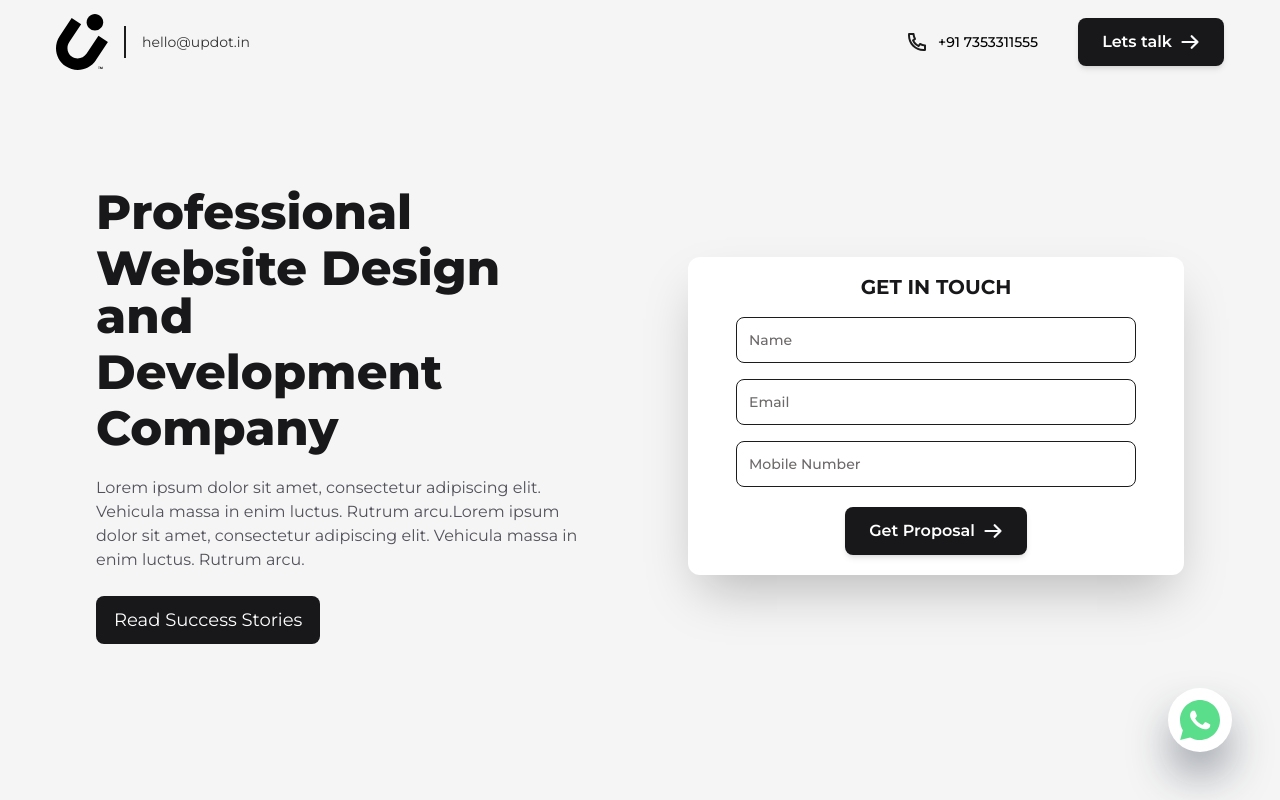
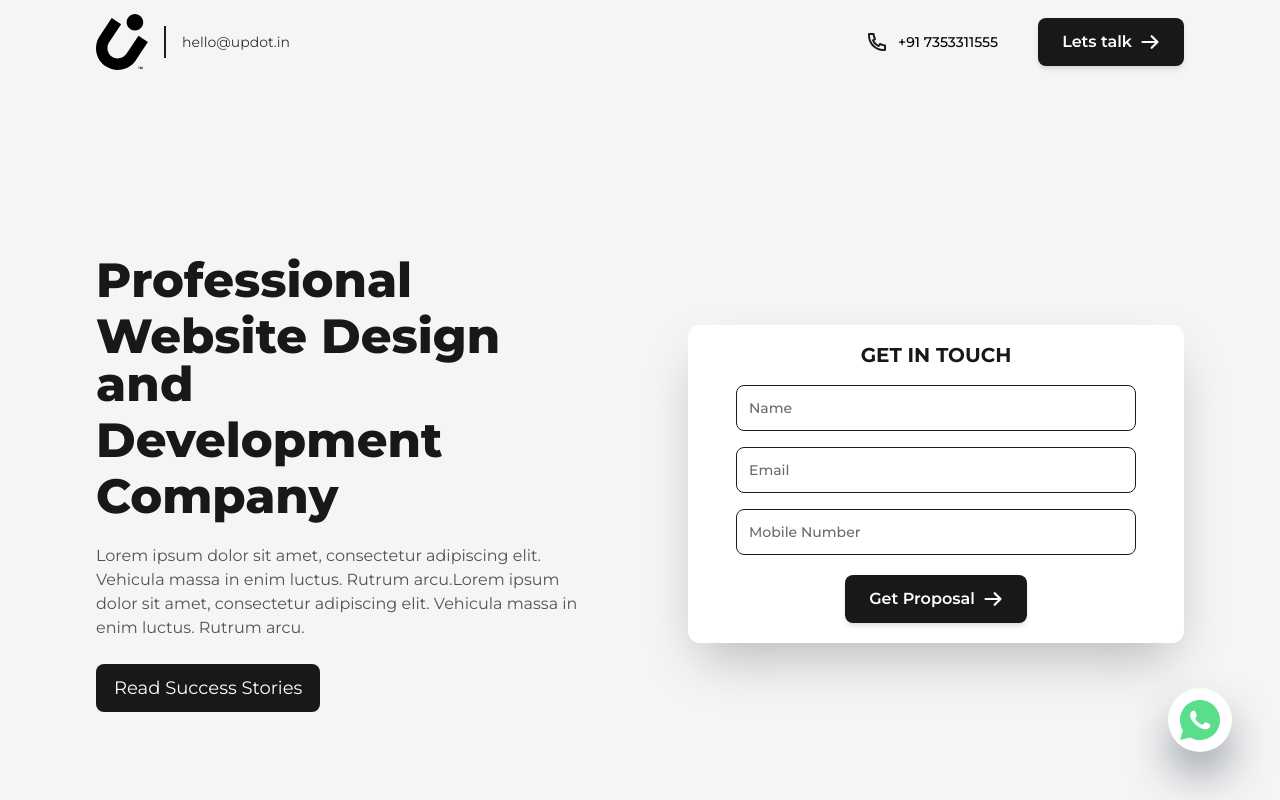
Before and after one commit to ShijuUpdot/updot_landing_page, a Next.js app: page / in a window 1280 px wide. Shown: the top 800 px of the page. Built offline with nearby package versions, Linux system fonts and the light colour scheme.

Commit message:
fix:[bugs], features:[slider, content removal]

```diff
--- a/components/Hero.js
+++ b/components/Hero.js
@@ -5,7 +5,7 @@ import HeroForm from './HeroForm'
 
 const Hero = () => {
   return (
-    <div className="container mx-auto px-4 py-20 flex relative md:top-4 md:h-screen">
+    <div className="container mx-auto px-4 py-0 flex relative  md:h-screen">
       <div className="grid gap-y-10 md:gap-x-24 md:grid-cols-2">
         <div className="flex flex-col justify-center relative z-20 gap-3 md:gap-6">
           <h1 className="text-4xl sm:text-4xl xl:text-5xl font-extrabold flex flex-col text-gray-900 gap-y-2">
--- a/components/Navbar.js
+++ b/components/Navbar.js
@@ -5,7 +5,7 @@ import Link from 'next/link'
 
 export default function Navbar() {
   return (
-    <nav className="container mx-auto relative bg-[#f5f5f5] md:bg-transparent md:absolute top-0 left-0 right-0 z-50 px-2 md:px-10">
+    <nav className="w-full relative bg-[#f5f5f5] ">
       <div className="max-w-full mx-auto px-4">
         <div className="flex items-center justify-between py-2">
           <div className="w-full justify-between flex items-center">
--- a/components/Thanks.js
+++ b/components/Thanks.js
@@ -4,8 +4,14 @@ import Image from 'next/image'
 
 const Thanks = () => {
   return (
-    <div className="flex flex-col justify-center items-center relative bg-white rounded-xl justify-self-center w-full md:max-w-md lg:max-w-lg  xl:max-w-xl ml-auto px-6 xl:px-12 md:px-8 py-8 xl:py-6 drop-shadow-xl h-full md:h-1/2">
-      <Image src={ThanksImage} alt="thanks" width={300} height={300} />
+    <div className="flex flex-col justify-center items-center relative bg-white rounded-xl justify-self-center w-full md:max-w-md lg:max-w-lg  xl:max-w-xl ml-auto px-6 xl:px-12 md:px-8  drop-shadow-xl h-max">
+      <Image
+        src={ThanksImage}
+        alt="thanks"
+        width={300}
+        height={300}
+        className="pt-8"
+      />
       <h3 className="text-2xl lg:text-3xl xl:text-4xl font-bold text-black text-center w-full pb-4 mt-5">
         Thank you
       </h3>
--- a/pages/index.js
+++ b/pages/index.js
@@ -29,9 +29,10 @@ export default function Home() {
           rel="stylesheet"
         ></link>
       </Head>
-
+      <section className="bg-[#f5f5f5] ">
+        <Navbar />
+      </section>
       {/* Hero Section */}
-      <Navbar />
       <section className={styles.hero}>
         <Hero />
       </section>
```
